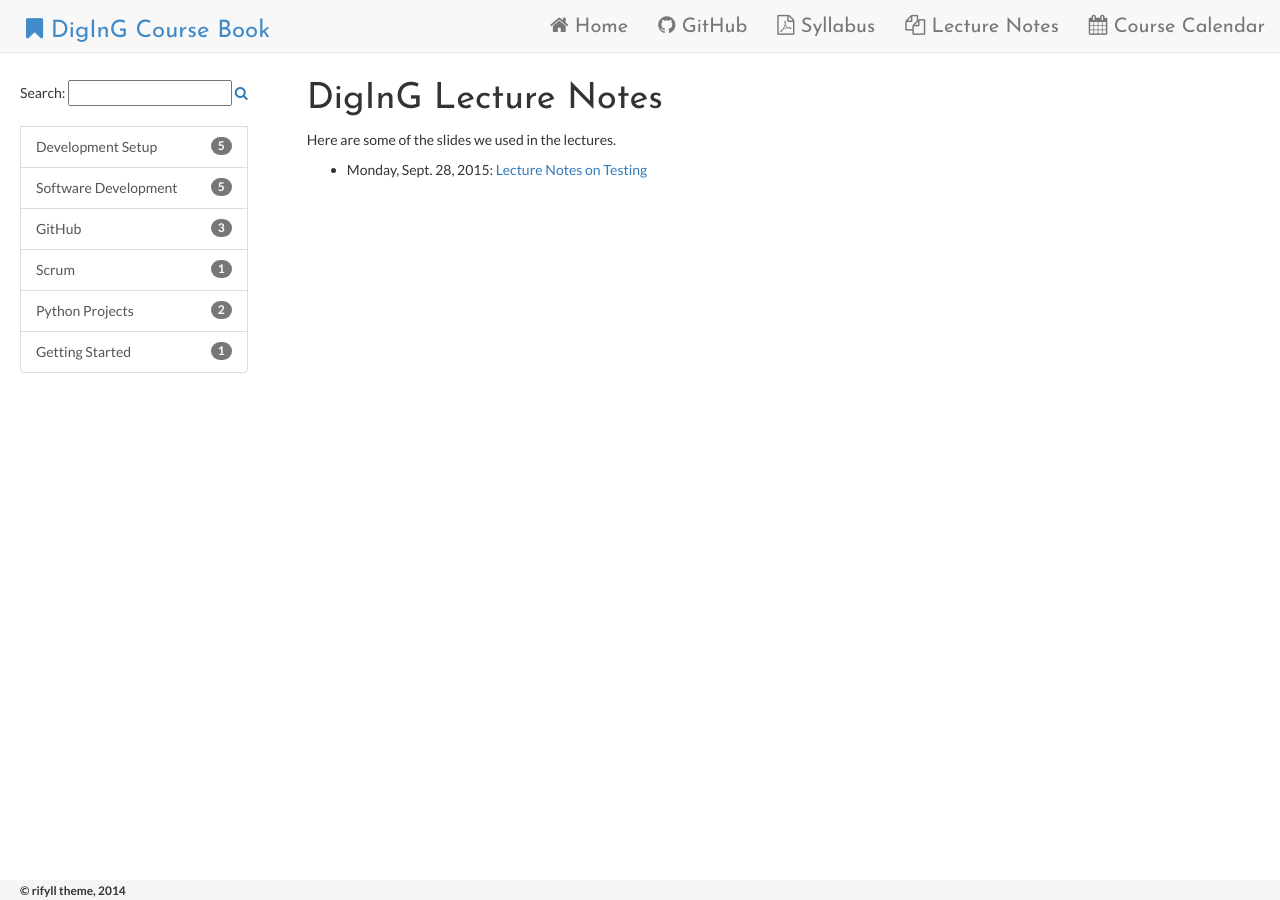
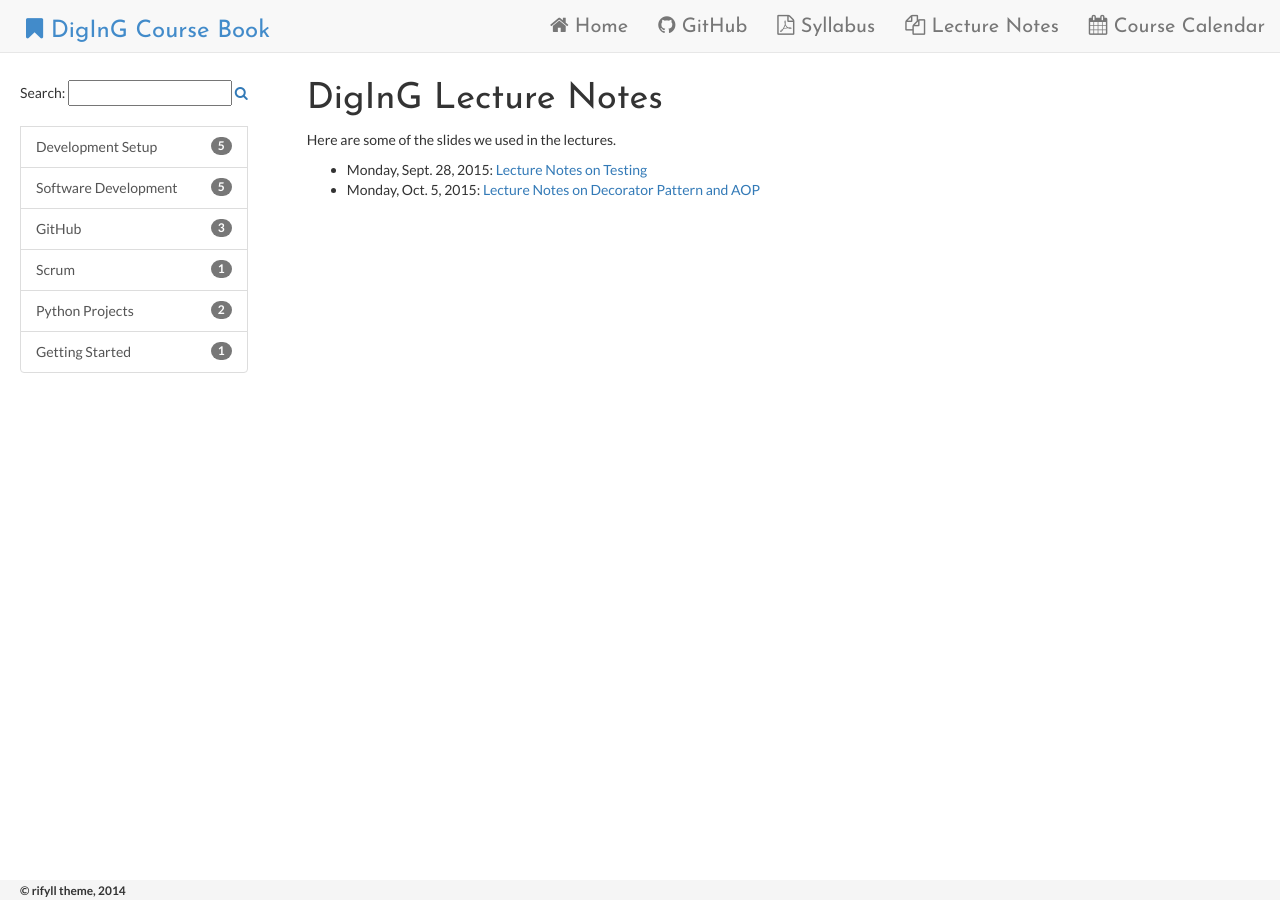
Before and after one commit to diging/course-book, a Jekyll site: the page built from lectureNotes.md, in a window 1280 px wide. Built offline with Jekyll 4.4.1, drawn with Linux system fonts in a browser that asks for light colours; nearby versions of some CDN libraries.

Commit message:
Added lecture notes from Monday

```diff
--- a/lectureNotes.md
+++ b/lectureNotes.md
@@ -13,6 +13,7 @@ date: 2015-09-28 12:00
 
     <ul>
         <li>Monday, Sept. 28, 2015: <a href="{{ site.baseurl }}/attachments/2015-09-28-LectureNotes-Testing.pdf">Lecture Notes on Testing</a></li>
+        <li>Monday, Oct. 5, 2015: <a href="{{ site.baseurl }}/attachments/2015-10-05-LectureNotes-Decorator-AOP.pdf">Lecture Notes on Decorator Pattern and AOP</a></li>
     </ul>
 
   </div>
```
Also changed, not shown: 1 other file.
